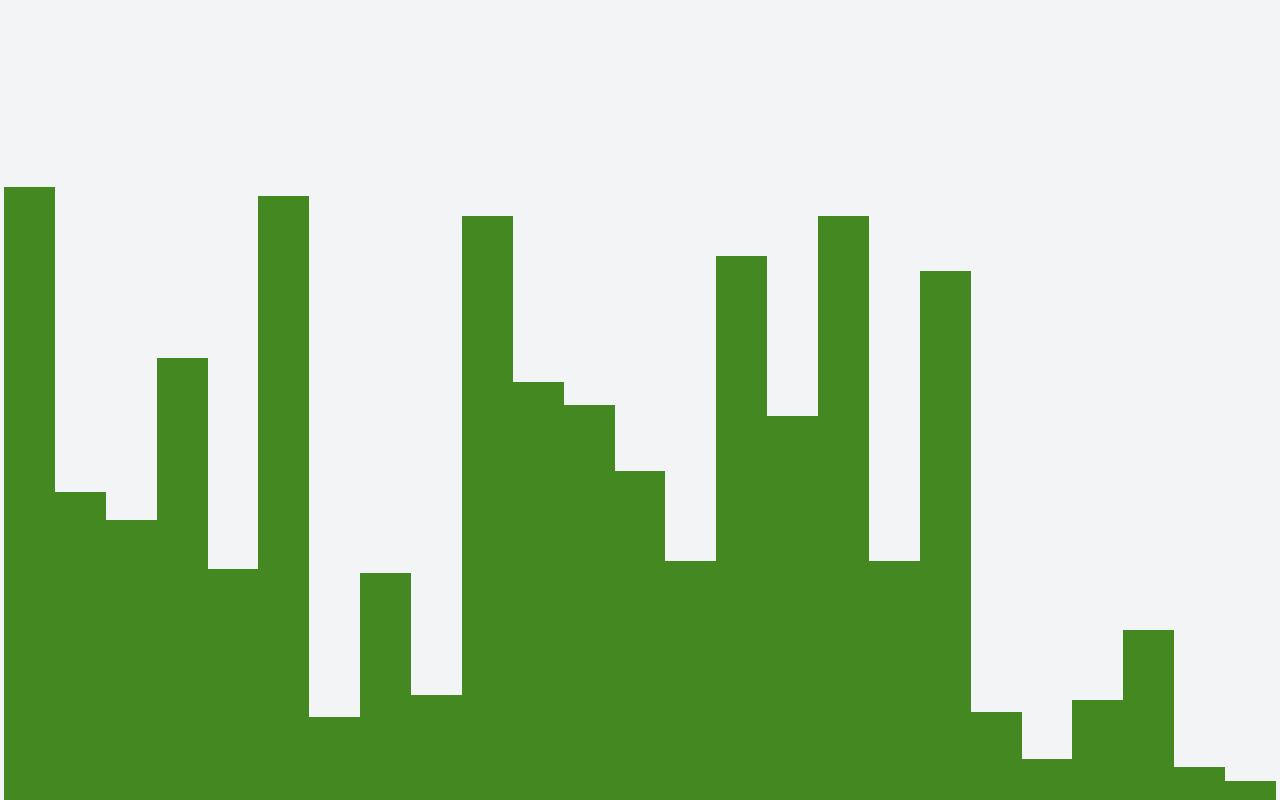
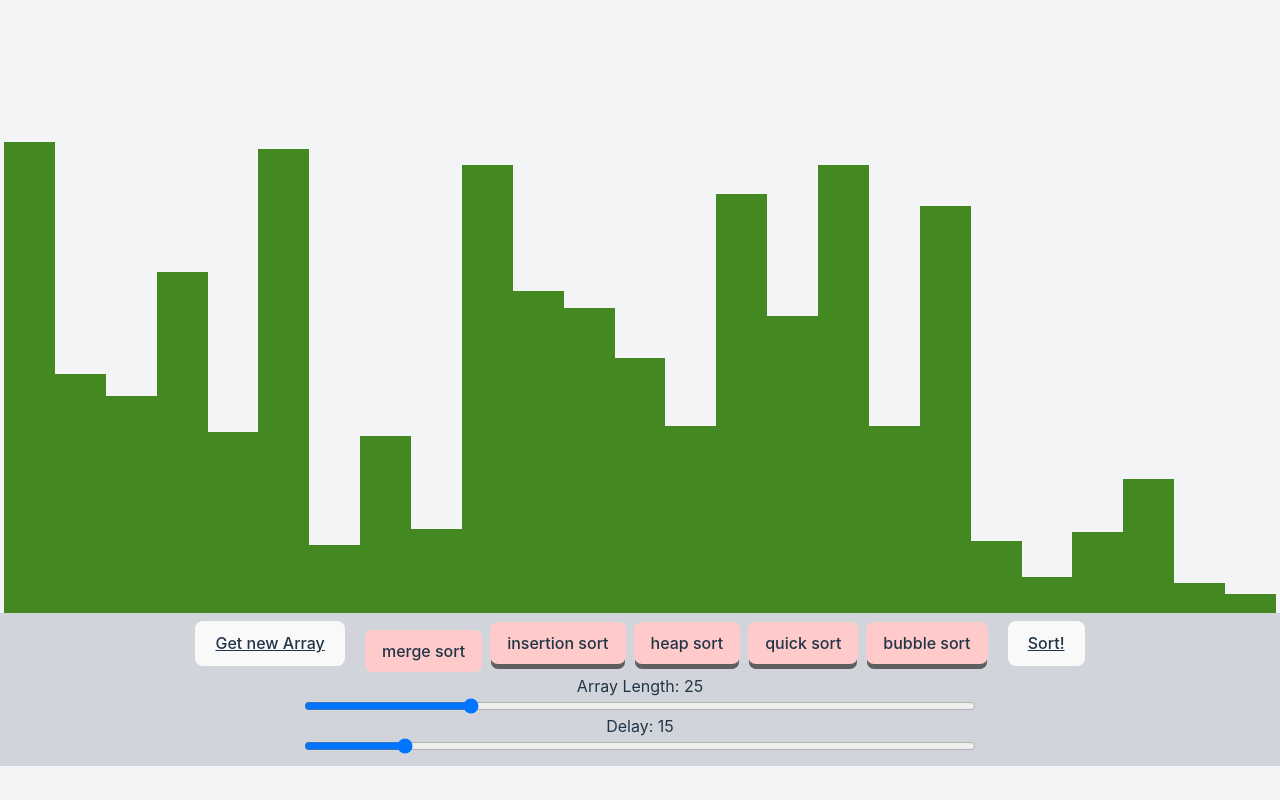
Before and after one commit to GiaDDoan/sorting-observer, a React (Vite) app: page / in a window 1280 px wide. Shown: the top 800 px of the page. Built offline with nearby package versions, Linux system fonts and the light colour scheme.

Commit message:
added styling

```diff
--- a/src/components/AlgoButton.tsx
+++ b/src/components/AlgoButton.tsx
@@ -19,8 +19,8 @@ const onAlgoChange = (
 
   return (
       <button
-    className={`border border-teal-100 shadow-md py-2 px-4 transition-all active:scale-95 ${
-      settings.algoType === "bubble sort" && "text-purple-500"
+        className={`py-2 px-4 transition-all focus:outline-none top-2 hover:outline-none bg-red-200 shadow-bottom ${
+          settings.algoType === algo && "shadow-bottomHover translate-y-2"
         }`}
         onClick={() => onAlgoChange(`${algo}`)}
       >
--- a/src/components/NavButton.tsx
+++ b/src/components/NavButton.tsx
@@ -21,7 +21,7 @@ const NavButtons: React.FC<Props> = ({ settings, sort, resetArray }) => (
     <button className="underline" onClick={() => resetArray()}>
       Get new Array
     </button>
-    <div className="flex flex-wrap justify-center">
+    <div className="flex flex-wrap justify-center gap-2">
       {algoList.map((algo, idx) => (
         <AlgoButton key={`${algo}-${idx}`} algo={algo}  />
       ))}
--- a/src/components/Navbar.tsx
+++ b/src/components/Navbar.tsx
@@ -24,7 +24,7 @@ const Navbar = () => {
     setSettings(p => ({ ...p, algoType: type }));
   }
   return (
-    <nav className='w-screen bg-gray-300 grid grid-flow-row'>
+    <nav className='w-screen bg-gray-300 grid grid-flow-row row-span-1 gap-2 pt-2'>
       <NavButtons onAlgoChange={onAlgoChange} settings={settings} sort={sort} resetArray={resetArray} />
       <div className='flex flex-col items-center w-full pb-3'>
         <label htmlFor="items_amount">Array Length: {settings.arrayLen}</label>
@@ -50,7 +50,6 @@ const Navbar = () => {
           disabled={settings.sorting}
         />
       </div>
-      <div className='text-red-500 font-bold'>SORTING: {`${settings.sorting}`}</div>
     </nav>
   )
 }
--- a/src/components/SortingOberser.tsx
+++ b/src/components/SortingOberser.tsx
@@ -6,7 +6,7 @@ const SortingOberser = () => {
   const { settings } = useContext(AlgoContext);
 
   return (
-    <section className='row-span-5'>
+    <section className='row-span-4'>
       <div className='flex w-full h-full items-end px-1'>
         {items.map((item, idx) => (
           <div
--- a/tailwind.config.js
+++ b/tailwind.config.js
@@ -2,7 +2,12 @@
 export default {
   content: ["./index.html", "./src/**/*.{js,ts,jsx,tsx}"],
   theme: {
-    extend: {},
+    extend: {
+      boxShadow: {
+        bottom: "0px 6px 0px -1px rgba(95, 95, 95, 1)",
+        bottomHover: "0px 0px 0px 0px rgba(0, 0, 0, 1)",
+      },
+    },
   },
   plugins: [],
 };
```
Lines whose indentation alone changed are shown as unchanged.
